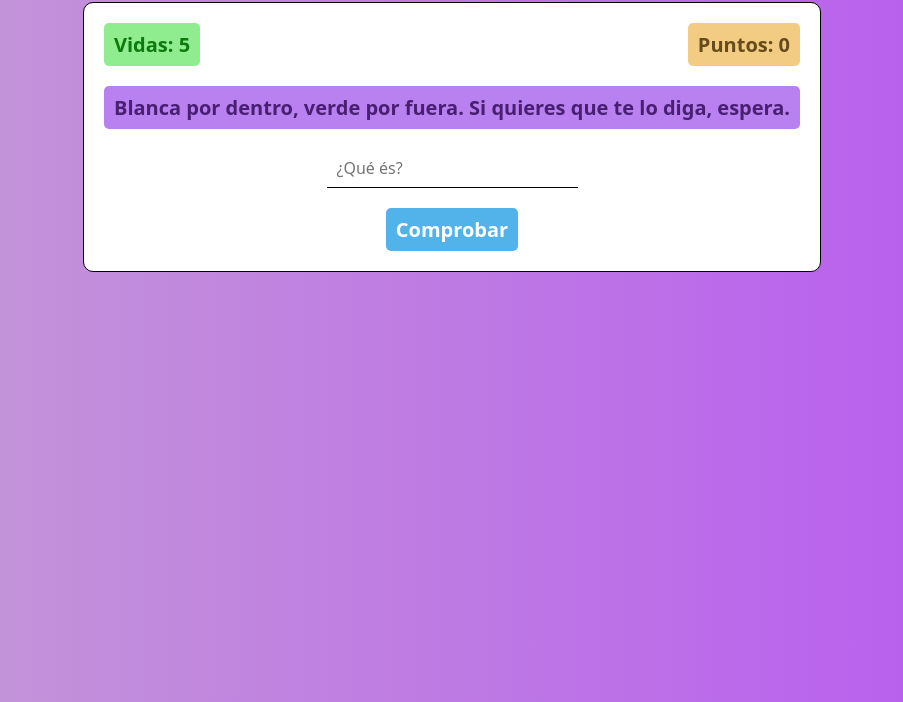
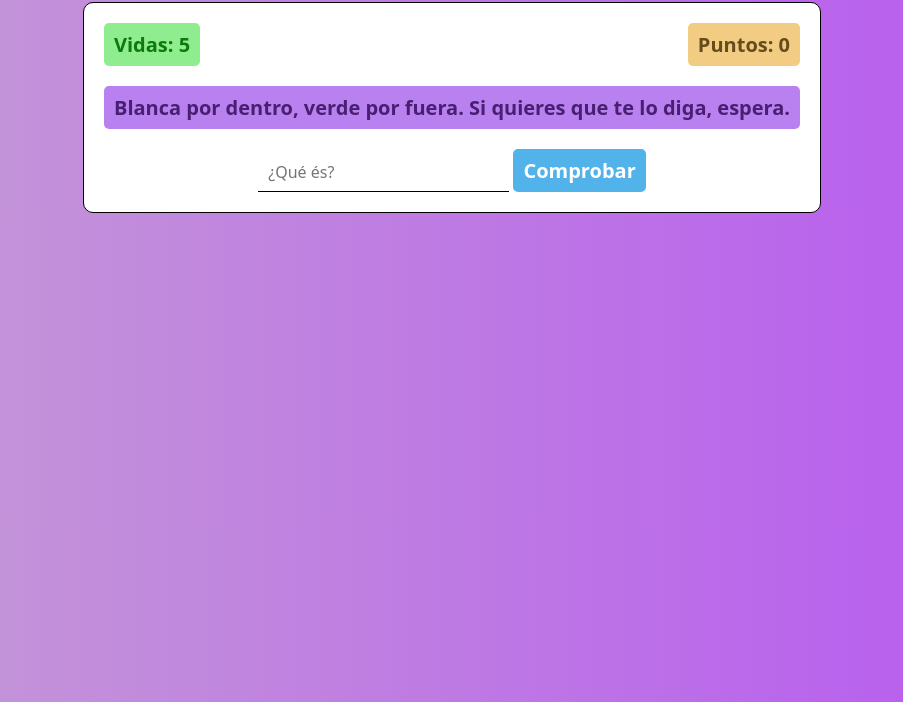
Before and after one commit to Carrisonn/juego-adivinanzas, a website built with Vite: page index.html in a window 1280 px wide. Shown: the part 98-800 px from the top of the page, without its empty margins (188-1091 px from the left). Built offline with nearby package versions, Linux system fonts and the light colour scheme.

Commit message:
added: form to submit the user value

```diff
--- a/index.html
+++ b/index.html
@@ -26,8 +26,10 @@
           <p class="p-user-score">Puntos: <span class="span-user-score"></span></p>
         </div>
         <p class="riddle"></p>
-        <input type="text" id="input-user-answer" placeholder="¿Qué és?">
-        <button id="btn-check-answer">Comprobar</button>
+        <form id="form">
+          <input type="text" id="input-user-answer" placeholder="¿Qué és?">
+          <button id="btn-check-answer" type="submit">Comprobar</button>
+        </form>
       </div>
     </div> <!-- conatiner -->
   </main>
```
